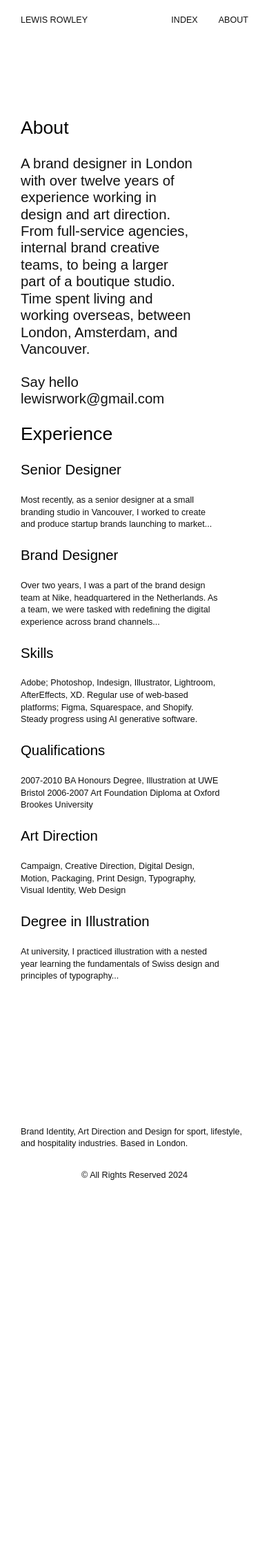
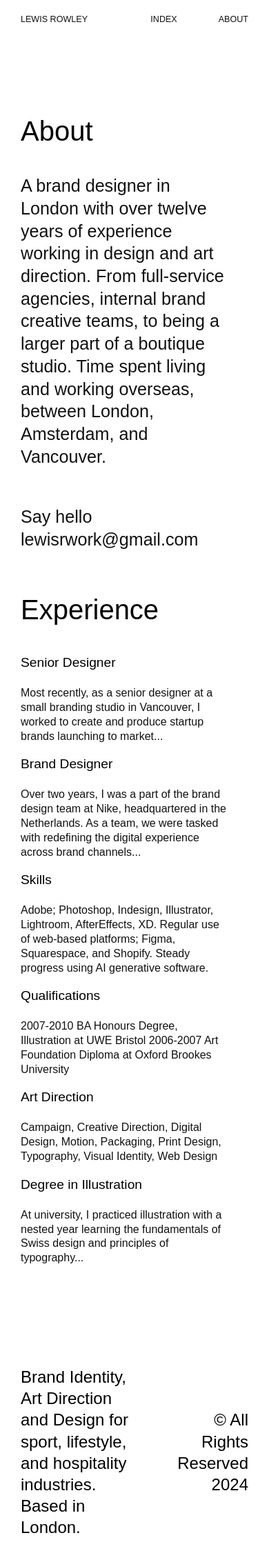
Before and after one commit to lewistwo/website, a PHP site: page /about.html in a window 390 px wide. Shown: the whole page at 69% size. Before the commit the page ends 1711 px from the top, so only its background shows below. Run offline with PHP 8.4, Linux system fonts and the light colour scheme.

Commit message:
Update styles.css

```diff
--- a/css/styles.css
+++ b/css/styles.css
@@ -21,76 +21,70 @@ body, html {
 /* Main content area */
 .main-content {
     flex-grow: 1;
-    margin: 10px 30px;
+    margin: 0 30px;
+    transition: all 1s ease;
 }
 
 /* Typography */
 body {
-    font-size: 1rem;
-    line-height: 1.5;
-    padding-bottom: 3px;
+    margin-top: 0;
+    font-size: 0.686rem;
+    line-height: 1.3;
+    margin: 0;
 }
 
 .large-body {
-    font-size: 1.272rem;
+    margin-top: 0;
+    font-size: 1.572rem;
     font-weight: 500;
-    line-height: 1.2;
-    color: #111;
-    padding-bottom: 3px;
-}
-
-.body-text {
-    font-size: 1rem;
     line-height: 1.3;
     color: #111;
-    padding-bottom: 3px;
+    max-width: 966px;
+    padding-bottom: 30px;
 }
 
 .small-body {
-    font-size: .7862rem;
-    line-height: 1.4;
-    color: #111;
-    padding-bottom: 3px;
-}
-
-.footer-body {
-    font-size: .7862rem;
-    line-height: 1.4;
+    margin-top: 0;
+    font-size: .686rem;
+    line-height: 1.3;
     color: #111;
 }
 
 h1 {
-    font-size: 1.6651rem;
+    margin-top: 0;
+    font-size: 1.786rem;
     font-weight: 500;
-    line-height: 1.2;
-    margin: 0;
-    padding-bottom: 3px;
+    line-height: 0.6;
+}
+
+h2 {
+    margin-top: 0;
+    font-size: 1.272rem;
+    font-weight: 500;
+    line-height: 0.6;
+}
+
+h3 {
+    margin-top: 0;
+    font-size: .886rem;
+    font-weight: 500;
+    line-height: 0.6;
 }
 
 .subheader {
-    font-size: 1.272rem;
-    font-weight: 500;
-    line-height: 1.2;
-    padding-bottom: 3px;
-}
-
-h2 {
+    margin-top: 0;
     font-size: 1.272rem;
     font-weight: 500;
     line-height: 1.3;
-    padding-bottom: 3px;
-}
-
-h3 {
-    font-size: 0.786rem;
-    font-weight: 500;
-    line-height: 1.3;
-    padding-bottom: 3px;
 }
 
 p {
-    font-size: 1rem;
-    padding-bottom: 3px;
+    margin-top: 0;
+    font-size: .786rem;
+}
+
+.footer .small-body {
+    font-size: .686rem;  /* Example: Increase size slightly */
 }
 
 /* Navbar Styles */
@@ -116,7 +110,7 @@ p {
 .navbar ul {
     list-style-type: none;
     display: flex;
-    gap: 30px; /* Adjusted to be more consistent with design */
+    gap: 60px; /* Adjusted to be more consistent with design */
     padding: 0;
     margin: 0;
 }
@@ -130,17 +124,18 @@ p {
 /* Footer Section Styling */
 .footer {
     display: flex;
-    justify-content: space-between; /* Ensures left and right content are spaced out */
-    align-items: center; /* Vertically aligns content in the center */
-    padding: 10px 30px; /* Padding for the footer */
-    font-family: Arial, sans-serif;
-    font-size: 14px;
-    color: #111;
-    margin-top: 160px;
+    justify-content: space-between;
+    align-items: center;
+    padding: 10px 30px;
+    margin-top: 120px;
 }
 
 .footer-right {
     text-align: right; /* Aligns text to the right inside this container */
+}
+
+.footer-link {
+    color: #111;  /* Link color */
 }
 
 /* Layout Sections */
@@ -186,66 +180,76 @@ p {
     display: flex;
     flex-wrap: wrap;
     gap: 30px;
-    max-width: 1380px;
+    max-width: 1366px;
 }
 
 /* Two-Column Layout */
-.left-column {
-    flex: 4; /* Adjusted for better balance */
-    padding-right: 80px;
+.two-column-layout {
+    display: flex;
+    justify-content: center;
+    max-width: 1366px;
+    margin: 0 auto;
+    width: 100%;
+    align-items: stretch; /* Ensure both columns have equal height */
+}
+
+.left-column, .right-column {
+    display: flex;
+    flex-direction: column;
+    align-items: stretch; /* Ensure both columns stretch to the same height */
+    flex: 1; /* Make both columns flexible and equal in height */
+    padding-right: 30px;
     box-sizing: border-box;
 }
 
-.right-column {
-    flex: 2; /* Adjusted for better balance */
-    padding-right: 40px;
-    box-sizing: border-box;
+.left-column {
+    flex: 4; /* Left column takes up more space */
 }
 
-.two-column-layout {
-    display: flex;
-    justify-content: center;
-    max-width: 1380px;
-    margin: 0 auto;
-    width: 100%;
+.right-column {
+    flex: 2; /* Right column takes less space */
+}
+
+.box {
+    display: flex;             /* Enable flexbox */
+    flex-direction: column;    /* Arrange items in a column */
+    justify-content: flex-end; /* Align text at the bottom */
+    height: 100%;             /* Give the box a height */
 }
 
 /* Gallery Styles */
 .blank-space {
     grid-column: span 6;
     grid-row: span 2;
-    background-color: #f0f0f0;
+    background-color: f0f0f0;
+    min-height: 600px; /* Ensure blank spaces take the same height */
 }
 
 .blank-space-small {
     grid-column: span 3;
     grid-row: span 1;
-    min-height: 500px;
 }
 
 .blank-space-medium {
     grid-column: span 6;
     grid-row: span 1;
-    min-height: 500px;
 }
 
 .blank-space-half-width {
     grid-column: span 6;
     grid-row: span 2;
-    min-height: 500px;
 }
 
 .blank-space-full-width {
     grid-column: span 12;
     grid-row: span 12;
-    min-height: 500px;
 }
 
 .gallery, .image-gallery {
     display: grid;
     gap: 30px;
     width: 100%;
-    max-width: 1380px;
+    max-width: 1366px;
     z-index: 100;
     padding: 0px;
 }
@@ -310,6 +322,50 @@ p {
     body {
         padding-top: 80px; /* Standardize padding-top for mobile */
     }
+
+        .small-body {
+            margin-top: 0;
+            font-size: 1rem;
+            line-height: 1.3;
+            color: #111;
+        }
+
+        h1 {
+            margin-top: 0;
+            font-size: 2.5rem;
+            font-weight: 500;
+            line-height: 1.5;
+        }
+
+        h2 {
+            margin-top: 0;
+            font-size: 1.5rem;
+            font-weight: 500;
+            line-height: 1.5;
+        }
+
+        h3 {
+            margin-top: 0;
+            font-size: 1rem;
+            font-weight: 500;
+            line-height: 1;
+        }
+
+        .subheader {
+            margin-top: 0;
+            font-size: 1.2rem;
+            font-weight: 500;
+            line-height: 1.5;
+        }
+
+        p {
+            margin-top: 0;
+            font-size: 1.5rem;
+        }
+
+        .footer .small-body {
+            font-size: .75rem;  /* Example: Increase size slightly */
+        }
 
     .content {
         display: flex;
@@ -332,9 +396,22 @@ p {
         min-height: 250px;
     }
 
+    .image-gallery {
+        display: flex;
+        flex-direction: column;
+        gap: 15px; /* Adjust spacing between images */
+        width: 100%; /* Full width for mobile */
+    }
+
+    .gallery-item {
+        width: 100%; /* Ensure each image in gallery takes full width */
+    }
+
     .two-column-layout {
         flex-direction: column;
     }
 
-    .footer {
-        flex-direction: column; /* Stack footer */
+    .footer-left {
+        text-align: left; /* Aligns text to the right inside this container */
+        padding-right: 50px;
+    }
```
Also changed, not shown: other parts of css/styles.css (+29 -14 lines).
